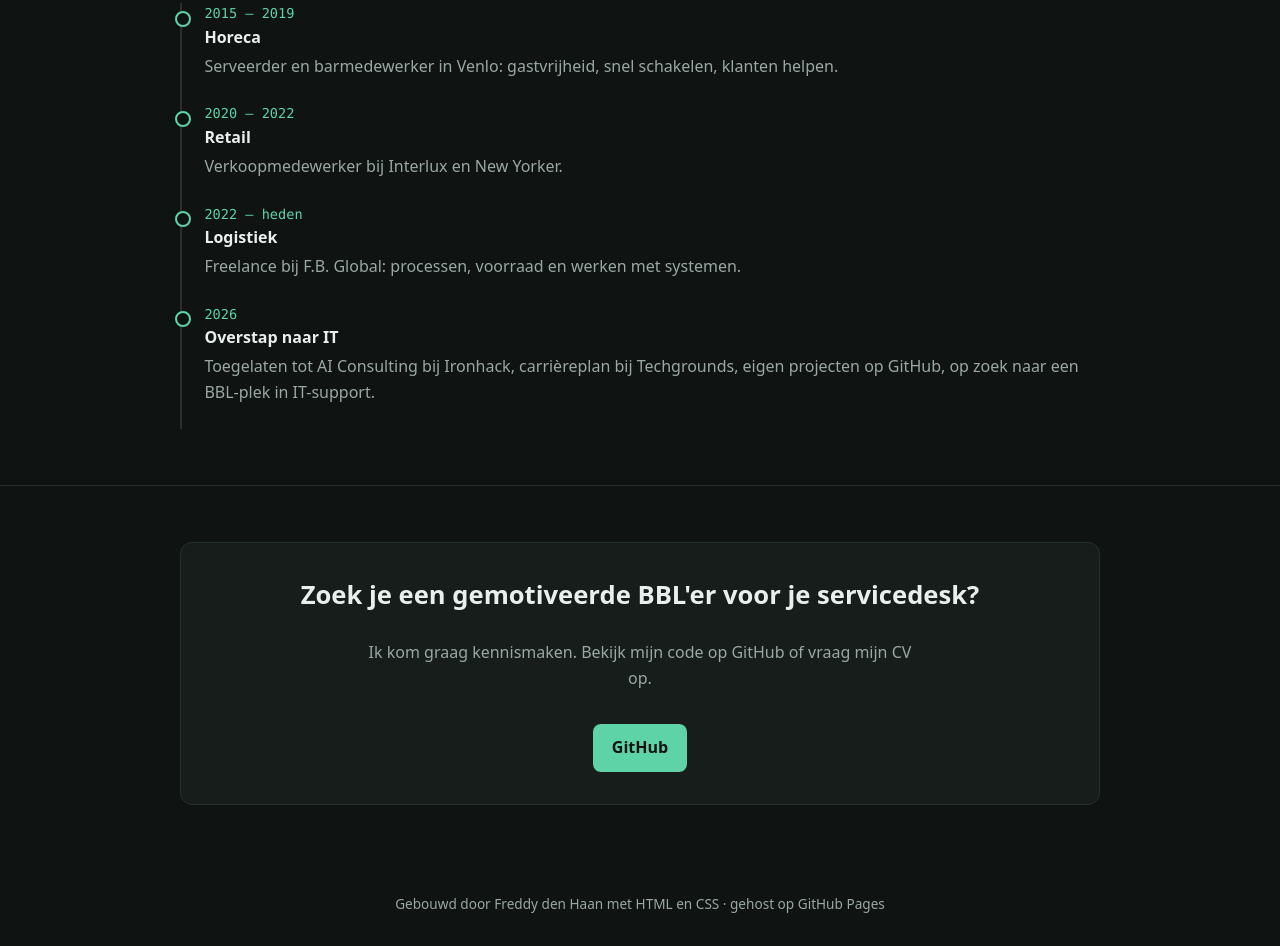
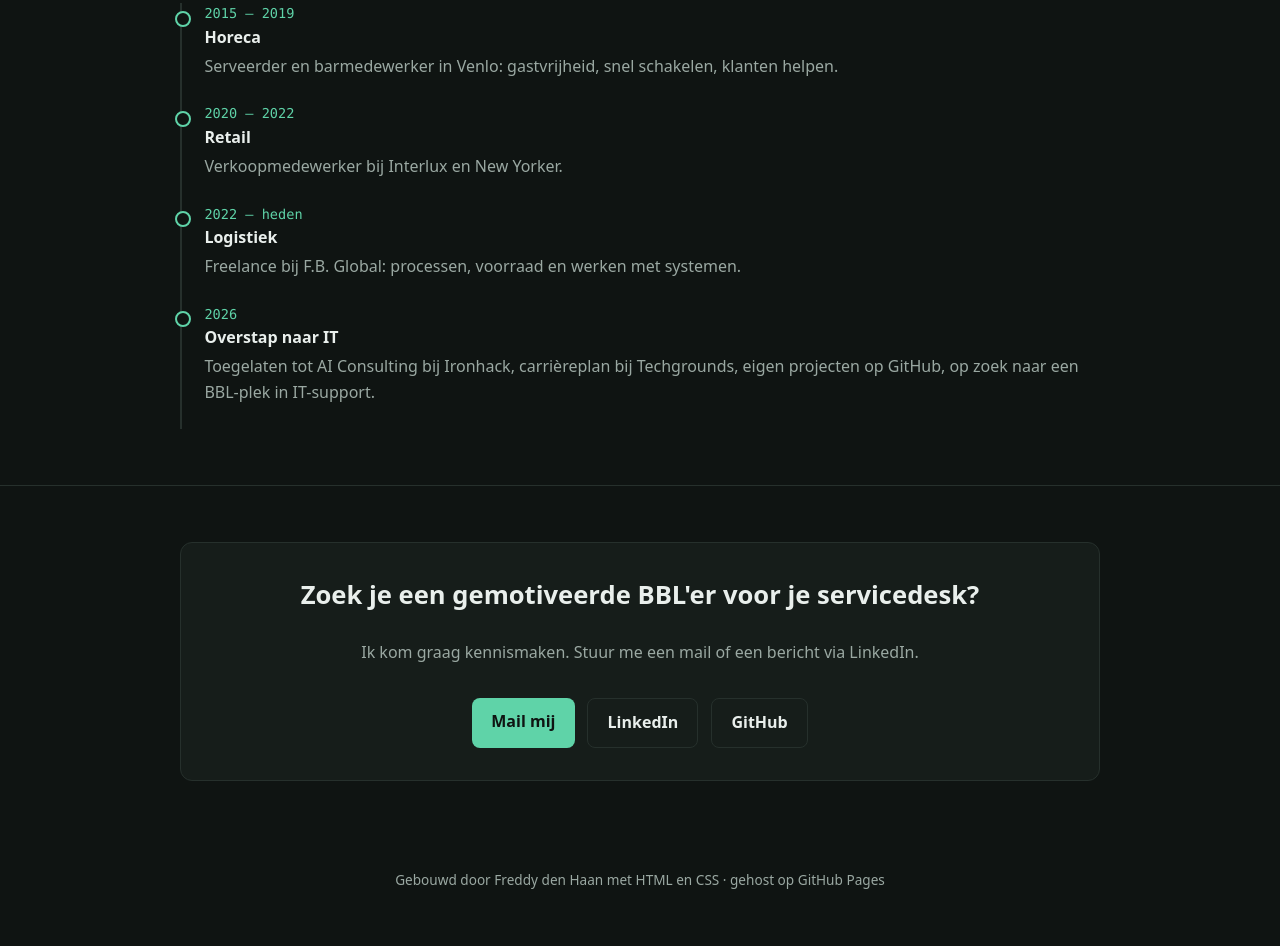
Before and after one commit to freed-cloud/freed-cloud.github.io, a plain HTML site: page index.html in a window 1280 px wide. Shown: the part 2886-3832 px from the top of the page. After the commit the page ends 3809 px from the top, so only its background shows below. Drawn offline with Linux system fonts and the light colour scheme.

Commit message:
Mail en LinkedIn toegevoegd aan contact
Co-Authored-By: Claude Opus 5.5 <noreply@anthropic.com>
Claude-Session: https://claude.ai/code/session_01GXN57gGykov9GcA3eB4ysH

```diff
--- a/index.html
+++ b/index.html
@@ -188,9 +188,11 @@
   <div class="wrap">
     <div class="contact">
       <h2>Zoek je een gemotiveerde BBL'er voor je servicedesk?</h2>
-      <p>Ik kom graag kennismaken. Bekijk mijn code op GitHub of vraag mijn CV op.</p>
+      <p>Ik kom graag kennismaken. Stuur me een mail of een bericht via LinkedIn.</p>
       <div class="cta" style="justify-content:center">
-        <a class="btn primary" href="https://github.com/freed-cloud">GitHub</a>
+        <a class="btn primary" href="mailto:freddy.fdh@gmail.com">Mail mij</a>
+        <a class="btn ghost" href="https://www.linkedin.com/in/freddy-den-haan-127144166/">LinkedIn</a>
+        <a class="btn ghost" href="https://github.com/freed-cloud">GitHub</a>
       </div>
     </div>
   </div>
```
